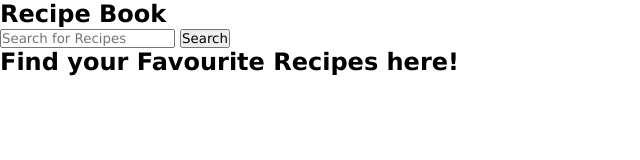
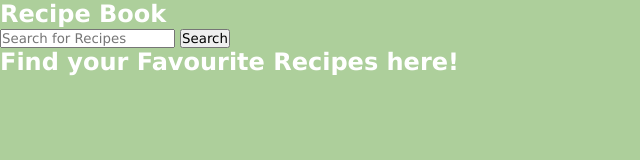
Before and after one commit to ZainabSalman612/Recipe-Book-app, a plain HTML site: page index.html in a window 1280 px wide. Shown: the whole page, without its empty margins (0-640 px from the left). Drawn offline with Linux system fonts and the light colour scheme.

Commit message:
"Updated README.md with app description, features, and setup instructions; added background color to body in style.css"

```diff
--- a/style.css
+++ b/style.css
@@ -4,3 +4,14 @@
     box-sizing: border-box;
     font-family: Verdana, Geneva, Tahoma, sans-serif;
 }
+
+body {
+    background-color: #adcf9b;
+    color: #fff;
+}
+
+{
+    header nav{
+        background-color: #abcf9a;
+    }
+}
```
Also changed, not shown: README.md.
